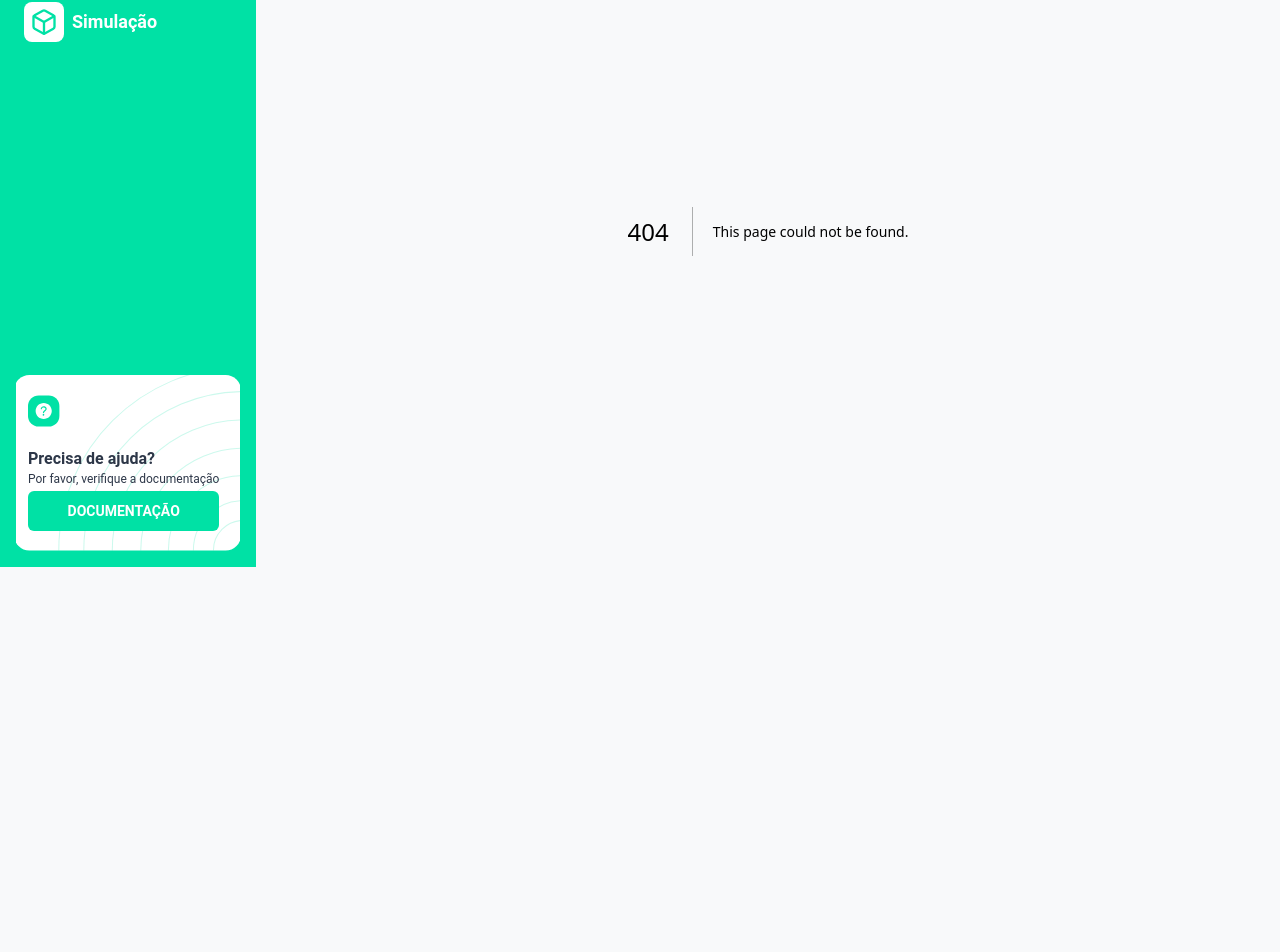
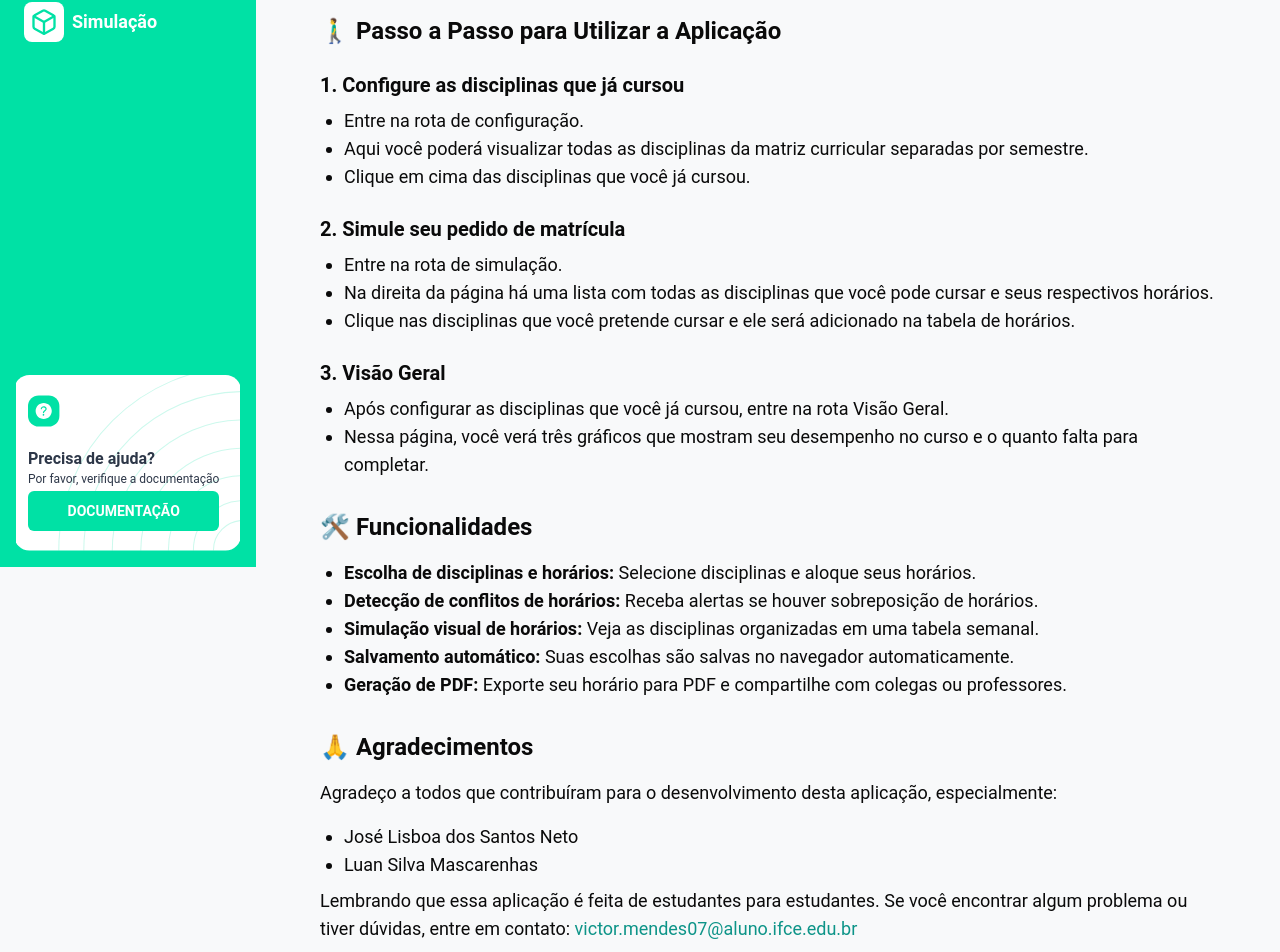
Before and after one commit to dvktr/gestao-matriz-curricular, a Next.js app: page /documentacao in a window 1280 px wide. Before the commit this address had no page. Shown: the part 233-1185 px from the top of the page. Before the commit the page ends 864 px from the top, so only its background shows below. Built offline with nearby package versions, Linux system fonts and the light colour scheme.

Commit message:
dev(GMC-02): create documentacao route

```diff
--- /dev/null
+++ b/src/app/documentacao/page.tsx
@@ -0,0 +1,59 @@
+import Image from "next/image";
+
+export default function Documentacao(){
+    return (
+        <div className="min-h-screen bg-gray-50 p-8">
+          <div className="max-w-4xl mx-auto">
+            <h1 className="text-4xl font-bold text-teal-500 mb-6">🎓 Gestão de Matriz - Guia do Usuário</h1>
+            <p className="text-lg text-gray-700 mb-4">
+              Bem-vindo à aplicação de Gestão de Matriz! Este guia irá ajudá-lo a usar o site para simular a escolha de disciplinas e gerar uma tabela de horários personalizada.
+            </p>
+
+            <h2 className="text-2xl font-semibold text-gray-900 mt-8 mb-4">🚶‍♂️ Passo a Passo para Utilizar a Aplicação</h2>
+
+            <h3 className="text-xl font-semibold text-gray-800 mt-6 mb-2">1. Configure as disciplinas que já cursou</h3>
+            <ul className="list-disc pl-6 text-lg text-gray-700">
+              <li>Entre na rota de configuração.</li>
+              <li>Aqui você poderá visualizar todas as disciplinas da matriz curricular separadas por semestre.</li>
+              <li>Clique em cima das disciplinas que você já cursou.</li>
+            </ul>
+
+            <h3 className="text-xl font-semibold text-gray-800 mt-6 mb-2">2. Simule seu pedido de matrícula</h3>
+            <ul className="list-disc pl-6 text-lg text-gray-700">
+              <li>Entre na rota de simulação.</li>
+              <li>Na direita da página há uma lista com todas as disciplinas que você pode cursar e seus respectivos horários.</li>
+              <li>Clique nas disciplinas que você pretende cursar e ele será adicionado na tabela de horários.</li>
+            </ul>
+
+            <h3 className="text-xl font-semibold text-gray-800 mt-6 mb-2">3. Visão Geral</h3>
+            <ul className="list-disc pl-6 text-lg text-gray-700">
+              <li>Após configurar as disciplinas que você já cursou, entre na rota Visão Geral.</li>
+              <li>Nessa página, você verá três gráficos que mostram seu desempenho no curso e o quanto falta para completar.</li>
+            </ul>
+
+            <h2 className="text-2xl font-semibold text-gray-900 mt-8 mb-4">🛠️ Funcionalidades</h2>
+            <ul className="list-disc pl-6 text-lg text-gray-700">
+              <li><strong>Escolha de disciplinas e horários:</strong> Selecione disciplinas e aloque seus horários.</li>
+              <li><strong>Detecção de conflitos de horários:</strong> Receba alertas se houver sobreposição de horários.</li>
+              <li><strong>Simulação visual de horários:</strong> Veja as disciplinas organizadas em uma tabela semanal.</li>
+              <li><strong>Salvamento automático:</strong> Suas escolhas são salvas no navegador automaticamente.</li>
+              <li><strong>Geração de PDF:</strong> Exporte seu horário para PDF e compartilhe com colegas ou professores.</li>
+            </ul>
+
+            <h2 className="text-2xl font-semibold text-gray-900 mt-8 mb-4">🙏 Agradecimentos</h2>
+            <p className="text-lg text-gray-700 mb-4">Agradeço a todos que contribuíram para o desenvolvimento desta aplicação, especialmente:</p>
+            <ul className="list-disc pl-6 text-lg text-gray-700 mb-2">
+              <li>José Lisboa dos Santos Neto</li>
+              <li>Luan Silva Mascarenhas</li>
+            </ul>
+            <p className="text-lg text-gray-700 mb-4">
+              Lembrando que essa aplicação é feita de estudantes para estudantes. Se você encontrar algum problema ou tiver dúvidas, entre em contato:
+              <a href="mailto:victor.mendes07@aluno.ifce.edu.br" className="text-teal-600 hover:underline"> victor.mendes07@aluno.ifce.edu.br</a>
+            </p>
+            <p className="text-lg text-gray-700">
+              <strong>As disciplinas cadastradas são somente do curso de Ciência da Computação, IFCE - Campus Maracanaú</strong> (Última atualização de disciplinas: 2024.2).
+            </p>
+          </div>
+        </div>
+      );
+}
```
